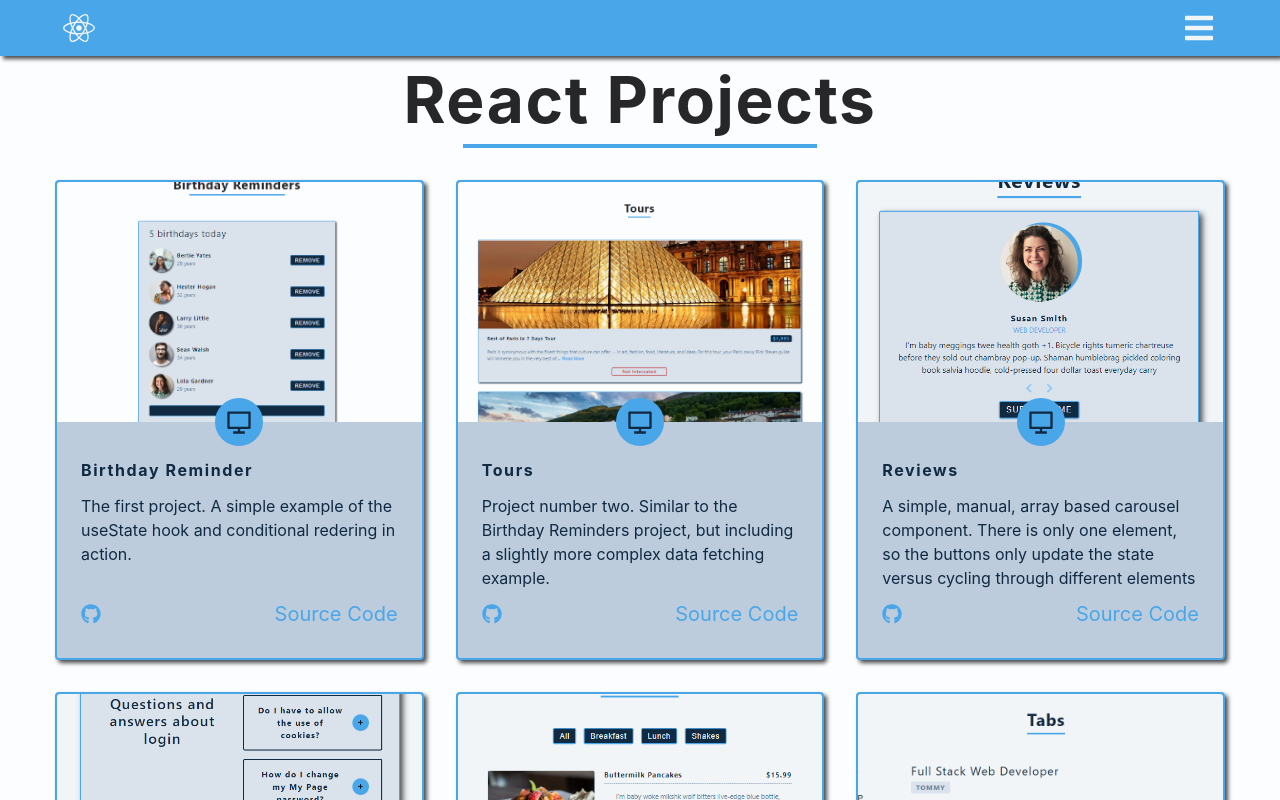
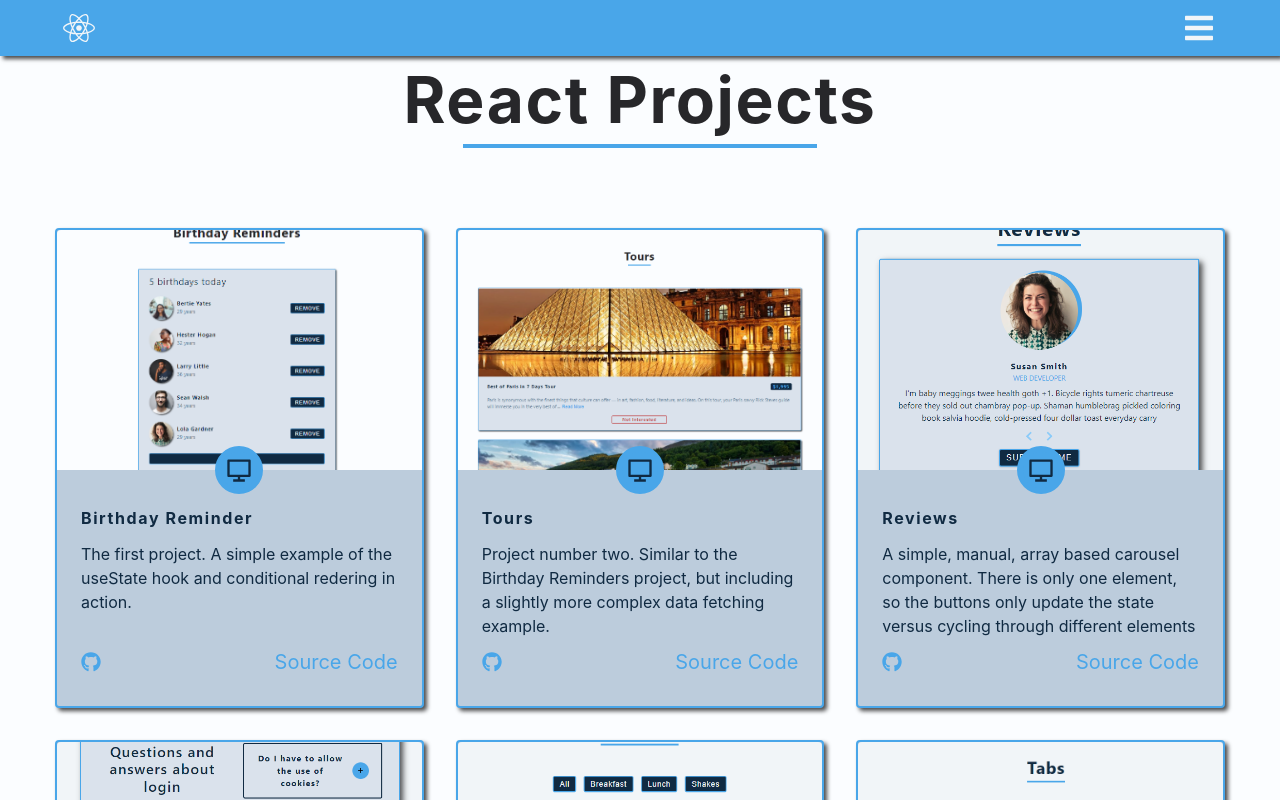
Before and after one commit to mshuber1981/React-JS, a React (Create React App) app: page /#/ in a window 1280 px wide. Shown: the top 800 px of the page. Built offline with nearby package versions, Linux system fonts and the light colour scheme; no server answers.

Commit message:
Updating styles

```diff
--- a/src/pages/Home.jsx
+++ b/src/pages/Home.jsx
@@ -2,18 +2,12 @@ import styled from "styled-components";
 // Data
 import { projects } from "../data";
 // Components
+import { Title } from "../components/styledComponents";
 import NavBar from "../components/NavBar";
 import SideBar from "../components/SideBar";
-import { Title } from "../components/styledComponents";
 import Project from "../components/Home/Project";
 
 const StyledHome = styled.main`
-  text-align: center;
-
-  section {
-    padding-top: 0;
-  }
-
   .projects-page-center {
     display: grid;
     grid-template-columns: repeat(auto-fill, minmax(330px, 1fr));
```
